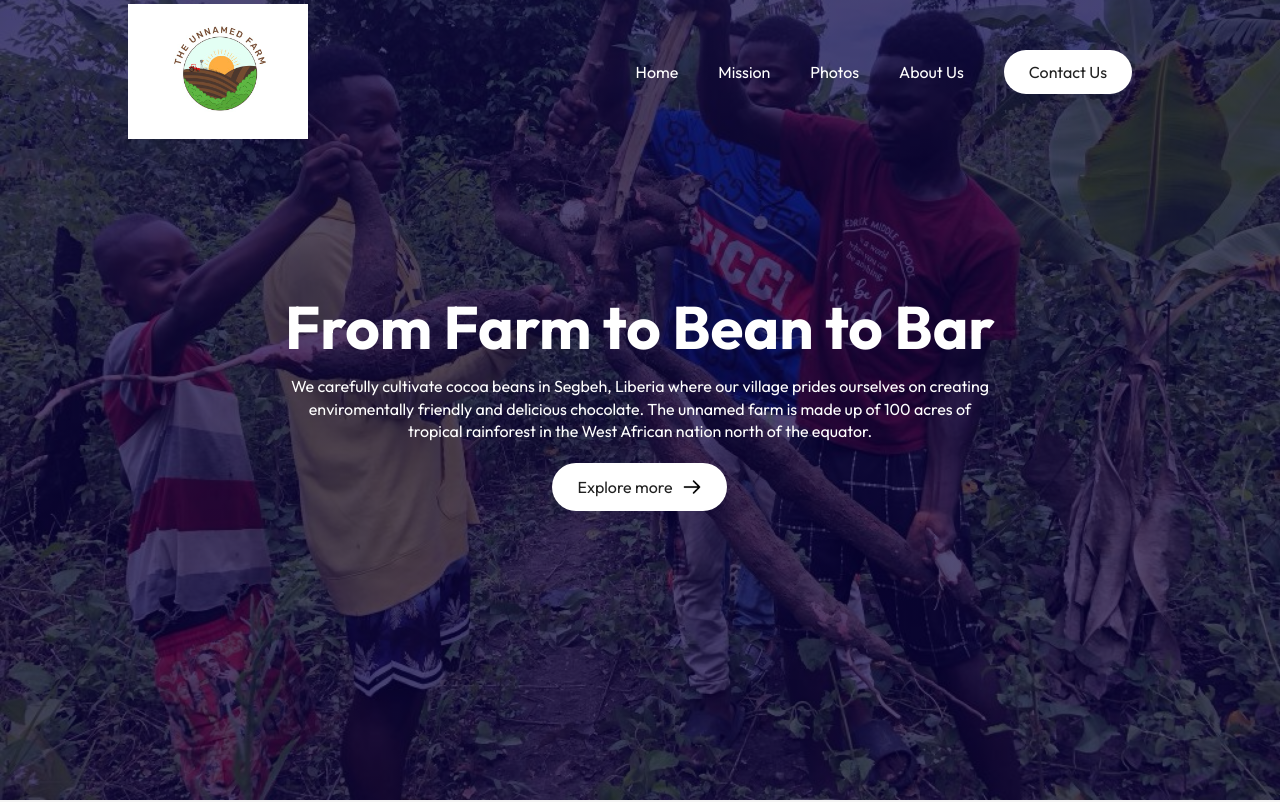
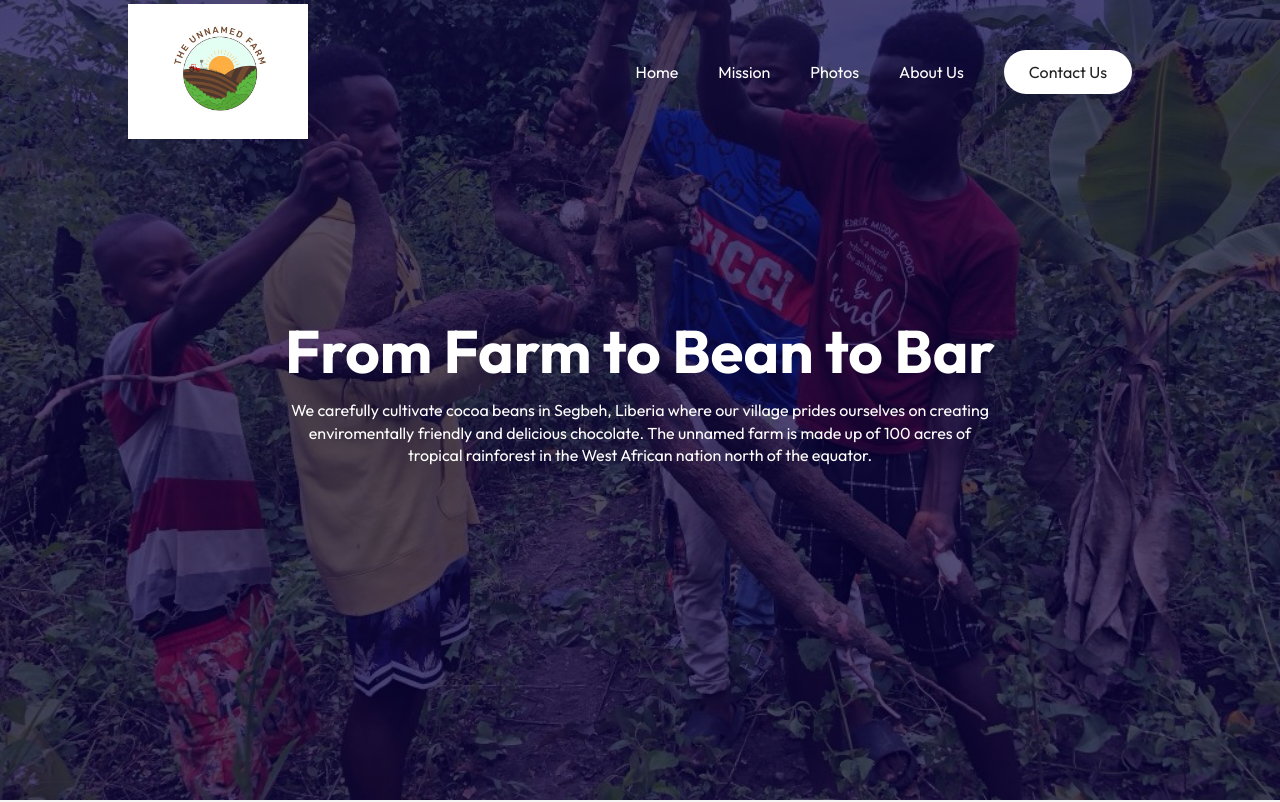
Before and after one commit to dtaplin21/the-Unnamed-Farm-Ltd, a React (Vite) app: page / in a window 1280 px wide. Shown: the top 802 px of the page. Built offline with nearby package versions, Linux system fonts and the light colour scheme; a web font is replaced by a local one.

Commit message:
progress.css

```diff
--- a/src/App.jsx
+++ b/src/App.jsx
@@ -27,7 +27,7 @@ const App = () => {
         <About setPlay={setPlay} />
         <Title subTitle='Gallery' title='Farm Photos' />
         <Campus />
-        <Title title='Meet the Team' />
+        <Title subTitle="More About Us" title='Meet the Team' />
         <Team />
         <Title title='Contact Us' />
         <Contact />
--- a/src/Components/Campus/Campus.jsx
+++ b/src/Components/Campus/Campus.jsx
@@ -5,7 +5,6 @@ import Gallery1 from '../../assets/gallery1.jpeg'
 import Gallery2 from '../../assets/gallery2.jpeg'
 import Gallery3 from '../../assets/gallery3.jpeg'
 import Gallery4 from '../../assets/gallery4.JPG'
-import White_Arrow from "../../assets/arrow.png"
 
 const Campus = () => {
   return (
@@ -16,7 +15,6 @@ const Campus = () => {
             <img src={Gallery3} alt="" />
             <img src={Gallery4} alt="" />
         </div>
-        <button className="btn dark-btn">See More Here <img src={White_Arrow} alt="" /></button>
     </div>
   )
 }
--- a/src/Components/Hero/Hero.jsx
+++ b/src/Components/Hero/Hero.jsx
@@ -1,7 +1,7 @@
 /*eslint-disable*/
 import React from 'react'
 import './Hero.css'
-import Black_Arrow from "../../assets/black-arrow.png"
+
 
 const Hero = () => {
   return (
@@ -12,7 +12,6 @@ const Hero = () => {
           creating enviromentally friendly and delicious chocolate. The unnamed farm is made up of 100 acres of
           tropical rainforest in the West African nation north of
           the equator. </p>
-          <button className="btn"> Explore more <img src={Black_Arrow} alt="" /></button>
       </div>
     </div>
   )
```
